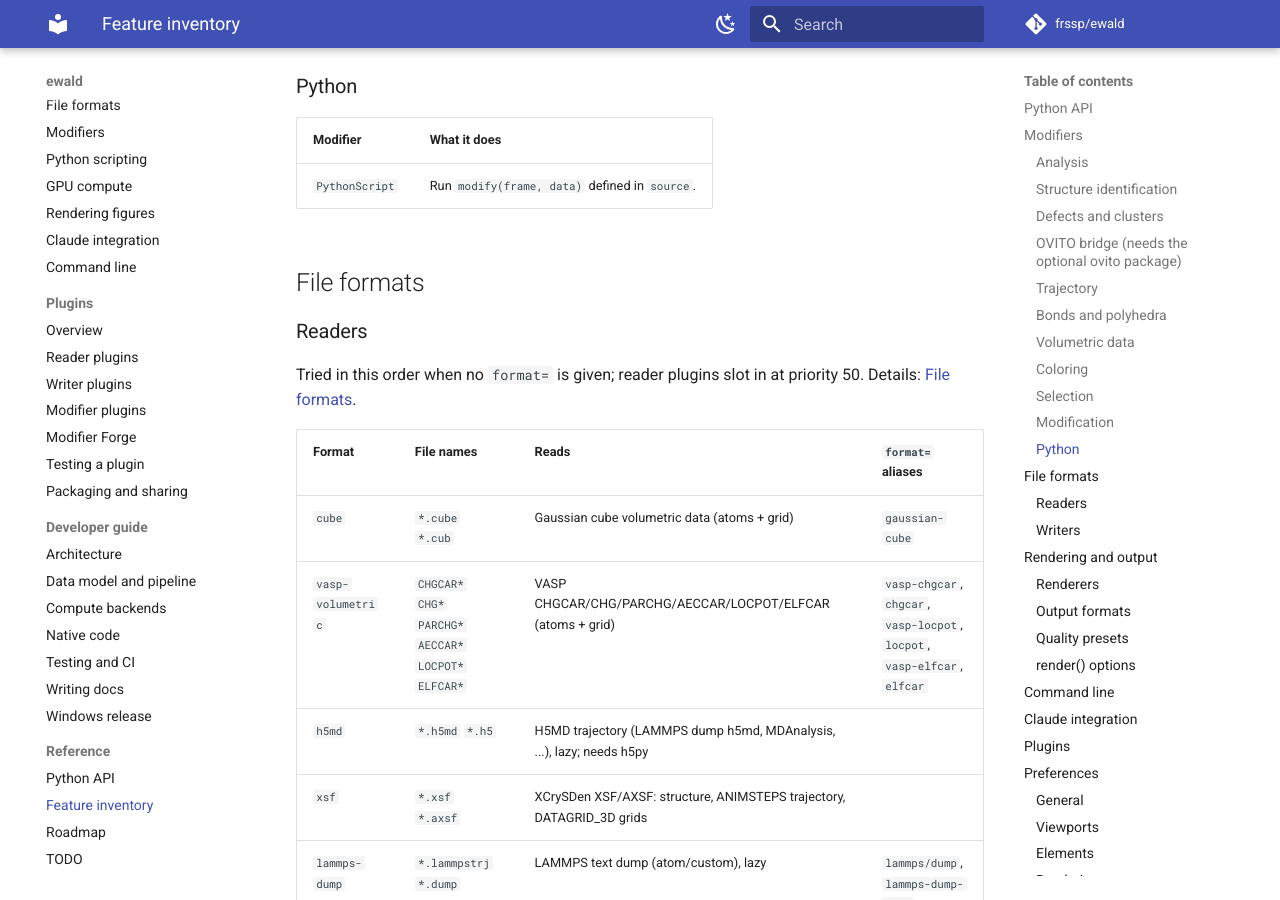
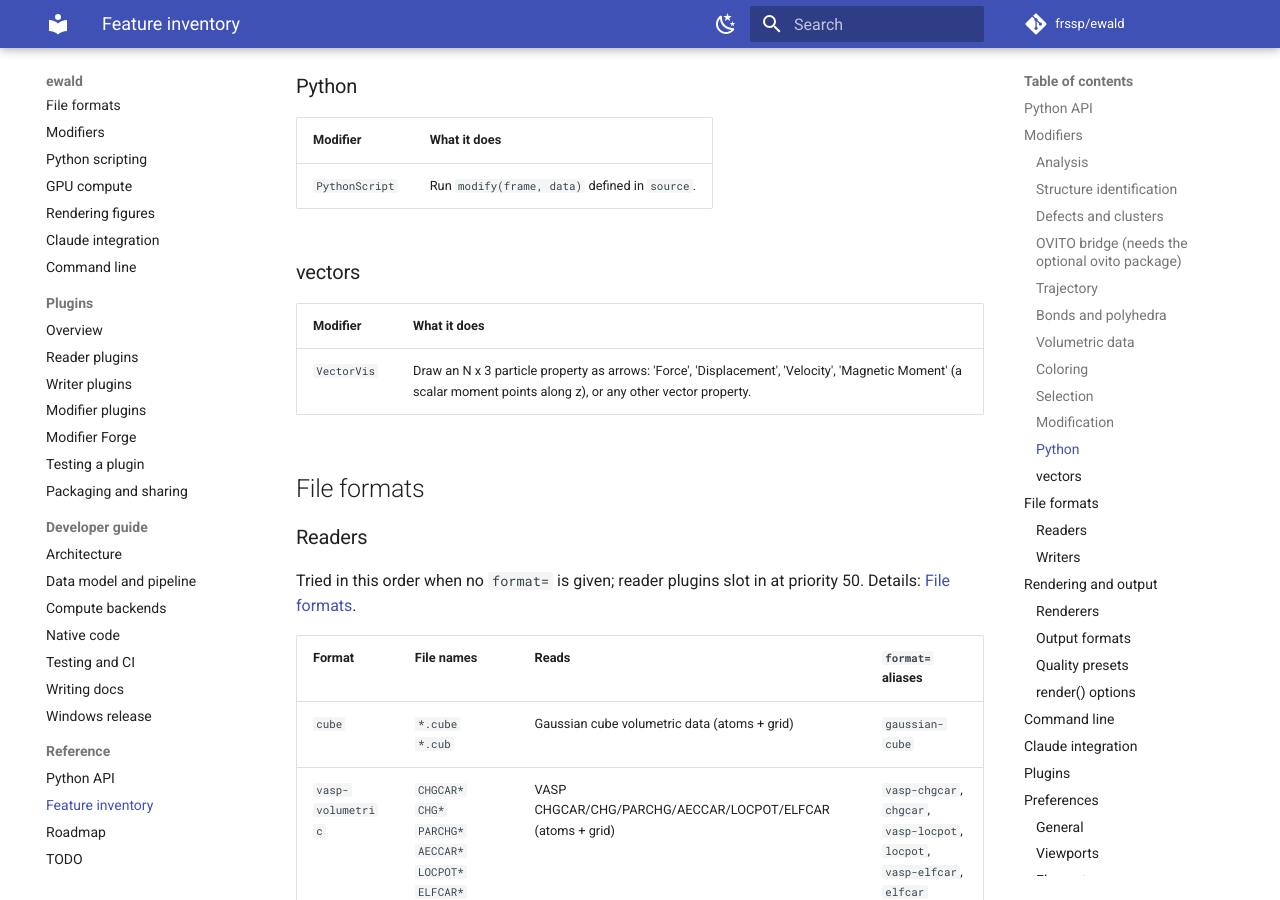
Before and after one commit to frssp/ewald, an MkDocs documentation site: the page built from docs/features.md, in a window 1280 px wide and 900 px high, scrolled down 3861 px. Built offline with MkDocs 1.6.1 and Material for MkDocs 9.7.7, drawn with Linux system fonts in a browser that asks for light colours; comment, search, counter and statistics services are not loaded; some of the changed text lies outside the part shown.

Commit message:
Regenerate the feature inventory and update the TODO for vector arrows
Co-Authored-By: Claude Opus 5.5 (1M context) <noreply@anthropic.com>

```diff
--- a/docs/features.md
+++ b/docs/features.md
@@ -105,6 +105,12 @@ in the [TODO list](todo.md); how each feature works is in the rest of this manua
 | Modifier | What it does |
 |---|---|
 | `PythonScript` | Run ``modify(frame, data)`` defined in ``source``. |
+
+### vectors
+
+| Modifier | What it does |
+|---|---|
+| `VectorVis` | Draw an N x 3 particle property as arrows: 'Force', 'Displacement', 'Velocity', 'Magnetic Moment' (a scalar moment points along z), or any other vector property. |
 
 ## File formats
 
@@ -375,6 +382,10 @@ Edit › Preferences, one page per group; stored as JSON with only changed value
   - Isosurface, signed (density difference / spin)
   - Slice plane (2D map)
   - Charge density difference
+- Vectors (arrows)
+  - Force / displacement / velocity arrows
+  - Magnetic moment arrows
+  - Arrows colored by length
 - Coloring
   - Color coding
   - Assign color
```
Also changed, not shown: other parts of docs/features.md (+2 -1 lines).
